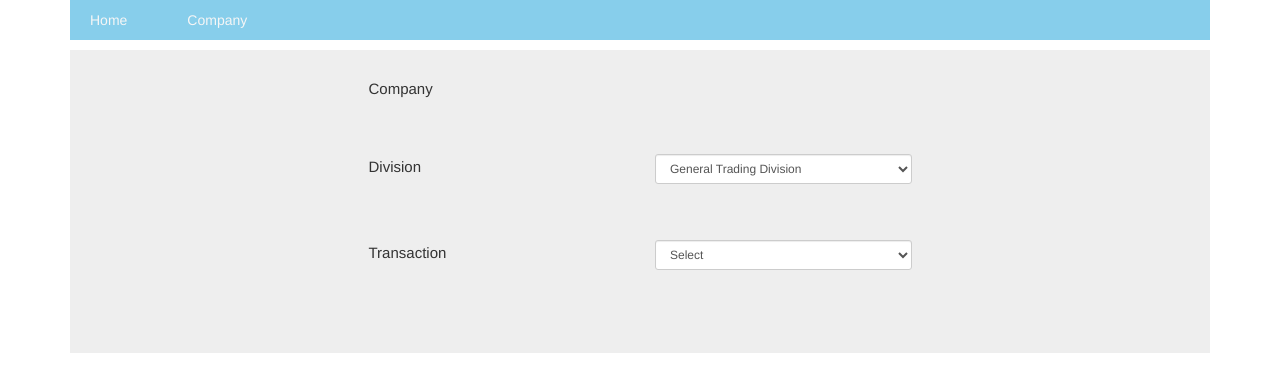
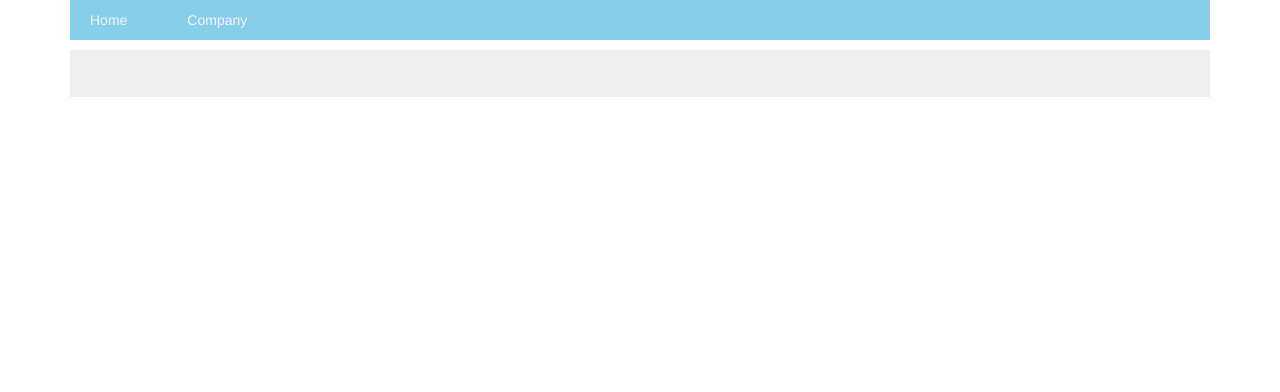
Before and after one commit to inwonday/pettyCash, a Django app: template bwi/templates/bwi/employeeHome.html in a window 1280 px wide. Shown: the part 71-463 px from the top of the page. Run offline with Django 3.2, Linux system fonts and the light colour scheme; the template is opened without the code that fills it: values that come from a table or form of the project are taken from there, others are empty; data comes from the database, SQL or seed files in the repository; some libraries are stand-ins or nearby versions.

Commit message:
employeeHome

```diff
--- a/bwi/templates/bwi/employeeHome.html
+++ b/bwi/templates/bwi/employeeHome.html
@@ -49,85 +49,6 @@
 <div class="row">
     <div class="col-xs-12 col-sm-8 col-md-6 col-sm-offset-2 col-md-offset-3">
 		<div role="form" class="box">
-            <div>
-                <br/>
-			<div class="row">
-				<div class="col-xs-12 col-sm-6 col-md-6">
-					<div class="form-group">
-                        <h2 class="size">
-                            Company
-                        </h2>
-					</div>
-				</div>
-				<div class="col-xs-12 col-sm-6 col-md-6">
-					<div class="form-group">
-
-                        	  <h2 class="size">
-                            {{profile.company.name}}
-                        </h2>
-					</div>
-				</div>
-			</div>
-            <hr/>
-            <div class="row">
-				<div class="col-xs-12 col-sm-6 col-md-6">
-					<div class="form-group">
-                        <h2 class="size">
-                            Division
-                        </h2>
-					</div>
-				</div>
-				<div class="col-xs-12 col-sm-6 col-md-6">
-					<div class="form-group">
-                        <select type="text" name="paymentType" id="paymentType" class="form-control input-sm" placeholder="Payment Type" tabindex="2">
-
-                        	 {% for division in divisions %}
-                        	<option value="{{ division.id}}">{{division.name|capfirst}}</option>
-                            {% endfor %}
-
-                        </select>
-					</div>
-				</div>
-			</div>
-            <hr/>
-            <div class="row">
-				<div class="col-xs-12 col-sm-6 col-md-6">
-					<div class="form-group">
-                        <h2 class="size">
-                            Transaction
-                        </h2>
-					</div>
-				</div>
-				<div class="col-xs-12 col-sm-6 col-md-6">
-					<div class="form-group">
-                        <select type="text" name="transactionType" id="transactionType" class="form-control input-sm" tabindex="2">
-                            <option value="">Select</option>
-                        	 {% for transaction in transactions %}
-                        	<option value="{{ transaction.name}}">{{transaction.name|capfirst}}</option>
-                            {% endfor %}
-
-                        </select>
-					</div>
-				</div>
-			</div>
-
-             <div class="row">
-                <div class="col-xs-6 col-md-6"><a href="/addPettyCashEntry" class="but"><input type="submit" value="Add Petty Cash Entry" class="btn btn-primary btn-block btn-lg pettyCashButtons" tabindex="7" style="font-size:17px"></a></div>
-                <div class="col-xs-6 col-md-6"><a href="/addPettyCashReceipt" class="but size"><input type="submit" value="Add Petty Cash Receipts" class="btn btn-primary btn-block btn-lg pettyCashButtons" tabindex="7" style="font-size:16px"></a></div>
-
-			</div>
-            <div class="row">
-                <div class="col-xs-6 col-md-6"><a href="/activities" class="but"><input type="submit" value="View Task" class="btn btn-primary btn-block btn-lg operationalButtons" tabindex="7"></a></div>
-                <div class="col-xs-6 col-md-6"><a href="/addActivity" class="but"><input type="submit" value="Add Task" class="btn btn-primary btn-block btn-lg operationalButtons" tabindex="7"></a></div>
-
-			</div>
-            <br/>
-			<div class="row">
-
-                <div class="col-xs-6 col-md-6"><a href="/pettyCashEntries" class="but"><input type="submit" value="View Petty Cash Entry" class="btn btn-primary btn-block btn-lg pettyCashbuttons" tabindex="7" style="font-size:17px"></a></div>
-                <div class="col-xs-6 col-md-6"><a href="/pettyCashReceipts" class="but"><input type="submit" value="View Petty Cash Receipts" class="btn btn-primary btn-block btn-lg pettyCashbuttons" tabindex="7" style="font-size:16px;"></a></div>
-            </div>
-                </div>
 		</div>
 	</div>
 </div>
@@ -135,29 +56,12 @@
 <!-- Modal -->
 
 <script>
+     $('.division').css("display", "none");
+    $('.transaction').css("display", "none");
     $('.menu').css("display", "block");
-     $('.operationalButtons').hide();
-    $('.pettyCashButtons').hide();
+
 	$(function () {
 
-    $('.submit').click(function(){
-       alert('Coming soon.');
-    });
-    $('#transactionType').on('change', function() {
-      var val = this.value;
-      if (val.match(/operation/i) != null){
-          $('.pettyCashButtons').hide();
-          $('.operationalButtons').show();
-      }
-      else if (val.match(/petty/i) != null){
-          $('.pettyCashButtons').show();
-          $('.operationalButtons').hide();
-      }
-      else {
-          $('.pettyCashButtons').hide();
-          $('.operationalButtons').hide();
-      }
-    });
     $('.button-checkbox').each(function () {
 
         // Settings
```
